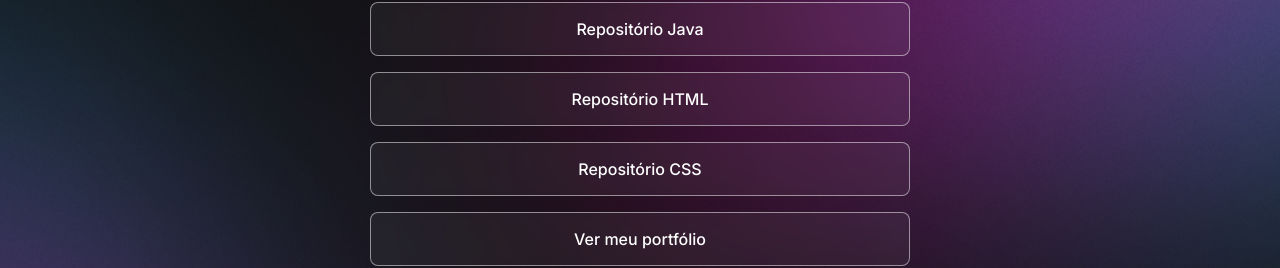
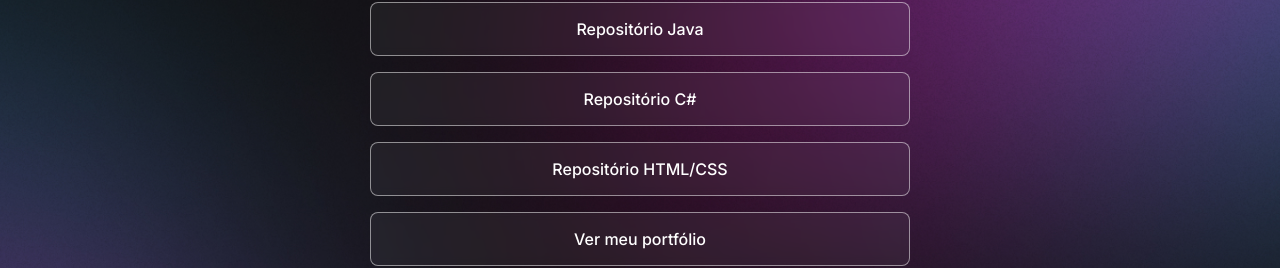
Before and after one commit to joaovsegrini/Projeto_linktree, a plain HTML site: page index.html in a window 1280 px wide. Shown: the part 306-574 px from the top of the page. Drawn offline with nearby package versions, Linux system fonts and the light colour scheme.

Commit message:
add csharp

```diff
--- a/index.html
+++ b/index.html
@@ -37,9 +37,9 @@
 
         <li>
           <a
-            href="https://github.com/joaovsegrini/Projeto_linktree"
+            href="https://github.com/joaovsegrini/ExerciciosCsharp"
             target="_blank"
-            >Repositório HTML</a
+            >Repositório C#</a
           >
         </li>
 
@@ -47,7 +47,7 @@
           <a
             href="https://github.com/joaovsegrini/Projeto_linktree"
             target="_blank"
-            >Repositório CSS</a
+            >Repositório HTML/CSS</a
           >
         </li>
 
```
